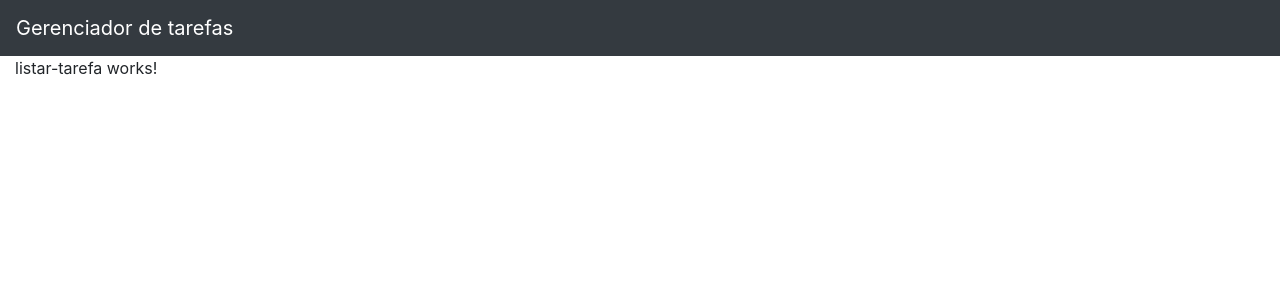
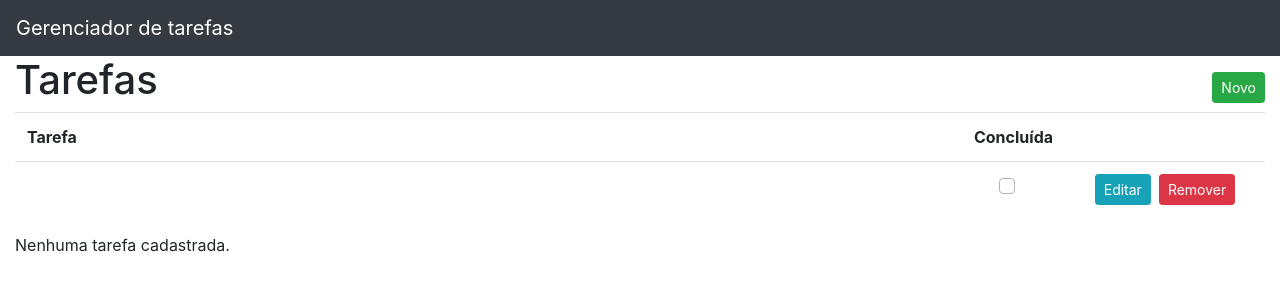
Before and after one commit to neibarros/gerenciador-de-tarefas, an Angular app: page /tarefas/listar in a window 1280 px wide. Shown: the top 300 px of the page. Built offline with nearby package versions, Linux system fonts and the light colour scheme.

Commit message:
add html of the list tarefas

```diff
--- a/src/app/tarefas/listar/listar-tarefa.component.html
+++ b/src/app/tarefas/listar/listar-tarefa.component.html
@@ -1,3 +1,31 @@
-<p>
-	listar-tarefa works!
-</p>
+<div class="row">
+	<div class="col-md">
+		<h1>Tarefas</h1>
+	</div>
+	<div class="col-md">
+		<a class="btn btn-success btn-sm float-right mt-3" href="">Novo</a>
+	</div>
+</div>
+
+<table class="table table-striped table-hover">
+	<tr>
+		<th>Tarefa</th>
+		<th>Concluída</th>
+		<th></th>
+	</tr>
+	<tr>
+		<td></td>
+		<td style="width: 70px">
+			<div class="custom-control custom-checkbox text-center">
+				<input type="checkbox" class="custom-control-input" id="concluida">
+				<label class="custom-control-label" for="concluida">&nbsp;</label>
+			</div>
+		</td>
+		<td class="text-center" style="width: 200px">
+			<a href="#" class="btn btn-sm btn-info mr-2" title="Editar" alt="Editar">Editar</a>
+			<a href="#" class="btn btn-sm btn-danger" title="Remover" alt="Remover">Remover</a>
+		</td>
+	</tr>
+</table>
+
+<p>Nenhuma tarefa cadastrada.</p>
```
